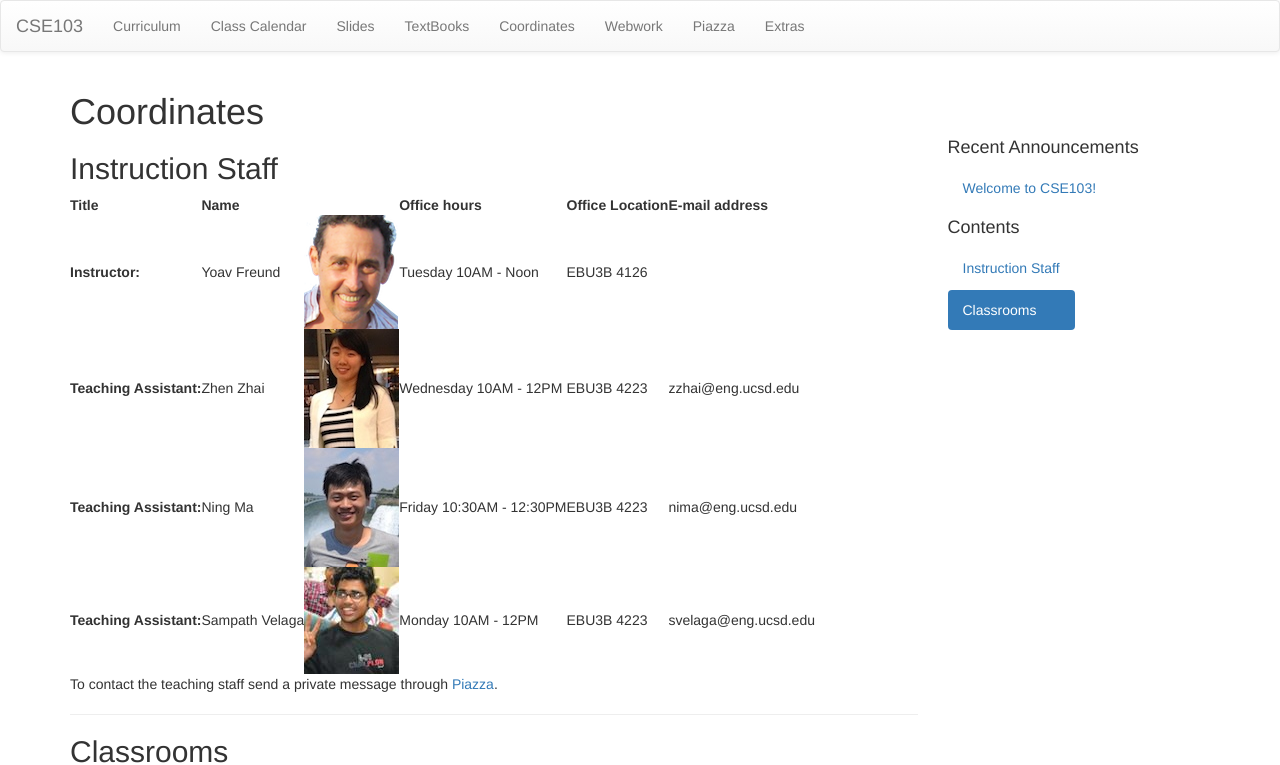
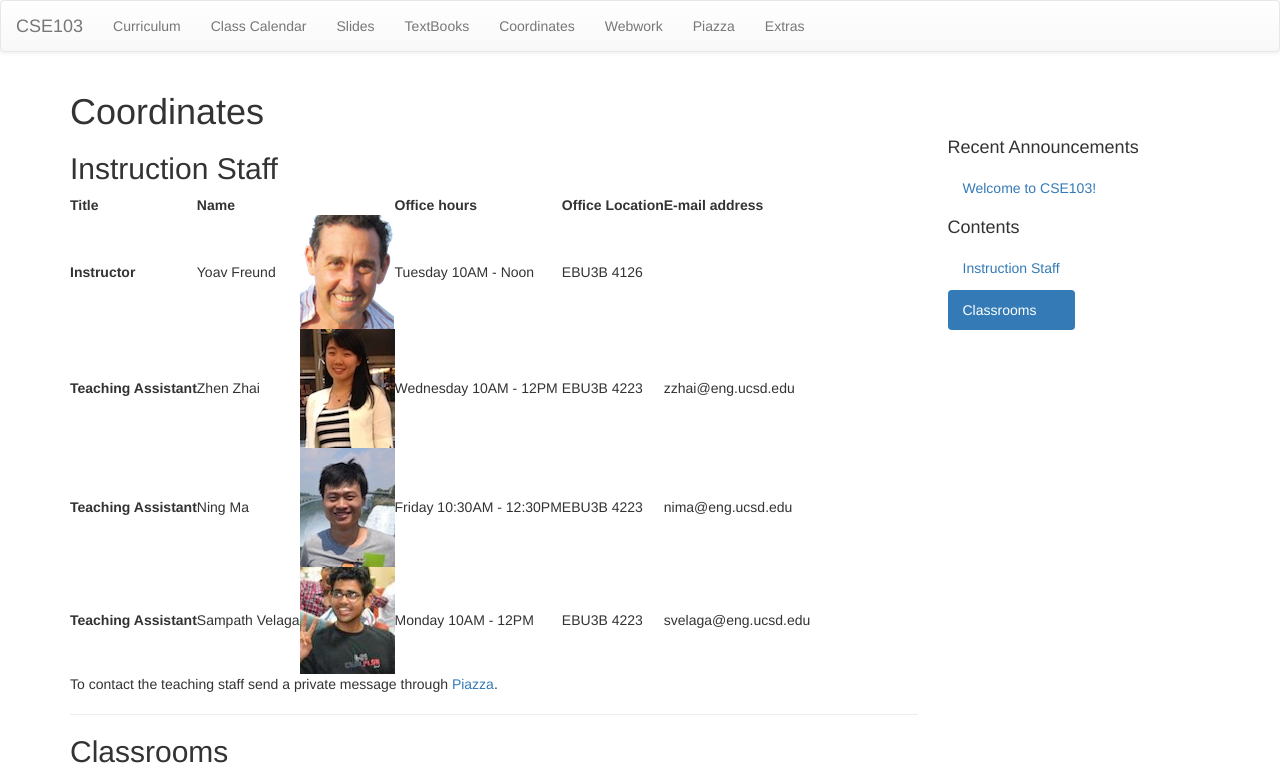
Before and after one commit to cse103/cse103.github.io, a Jekyll site: the page built from pages/3.TeachersTimesLocations.md, in a window 1280 px wide. Shown: the top 765 px of the page. Built offline with Jekyll 4.4.1, drawn with Linux system fonts in a browser that asks for light colours; nearby versions of some CDN libraries; Markdown is read by kramdown in place of the engine named in the settings.

Commit message:
updage partition

```diff
--- a/pages/3.TeachersTimesLocations.md
+++ b/pages/3.TeachersTimesLocations.md
@@ -6,12 +6,12 @@
 
 ## Instruction Staff ##
 
-| Title                   | Name                     |                                         | Office hours                     | Office Location              | E-mail address    |
-|-------------------------+--------------------------+-----------------------------------------+----------------------------------+------------------------------+-------------------|
-| **Instructor:**         | Yoav Freund		         | ![](/images/2010yoav2.png)              | Tuesday 10AM - Noon              | EBU3B 4126     |                   |
-| **Teaching Assistant:** | Zhen Zhai     		     | ![](/images/Janet.jpg)                  | Wednesday 10AM - 12PM            | EBU3B 4223          | zzhai@eng.ucsd.edu    |
-| **Teaching Assistant:** | Ning Ma 			     | ![](/images/Ning.jpg)                   | Friday 10:30AM - 12:30PM         | EBU3B 4223          | nima@eng.ucsd.edu |
-| **Teaching Assistant:** | Sampath Velaga  	     | ![](/images/Sampath.jpg)                | Monday 10AM - 12PM               | EBU3B 4223           | svelaga@eng.ucsd.edu |
+| Title              | Name                     |                                         | Office hours                          | Office Location              | E-mail address    |
+|--------------------+--------------------------+-----------------------------------------+---------------------------------------+------------------------------+-------------------|
+| **Instructor**          | Yoav Freund		         | ![](/images/2010yoav2.png)              | Tuesday 10AM - Noon              | EBU3B 4126     |                   |
+| **Teaching Assistant**  | Zhen Zhai     		     | ![](/images/Janet.jpg)                  | Wednesday 10AM - 12PM            | EBU3B 4223          | zzhai@eng.ucsd.edu    |
+| **Teaching Assistant**  | Ning Ma 			     | ![](/images/Ning.jpg)                   | Friday 10:30AM - 12:30PM         | EBU3B 4223          | nima@eng.ucsd.edu |
+| **Teaching Assistant**  | Sampath Velaga  	     | ![](/images/Sampath.jpg)                | Monday 10AM - 12PM               | EBU3B 4223           | svelaga@eng.ucsd.edu |
 
 To contact the teaching staff send a private message through [Piazza](https://piazza.com/ucsd/fall2014/cse103/).
 
```
